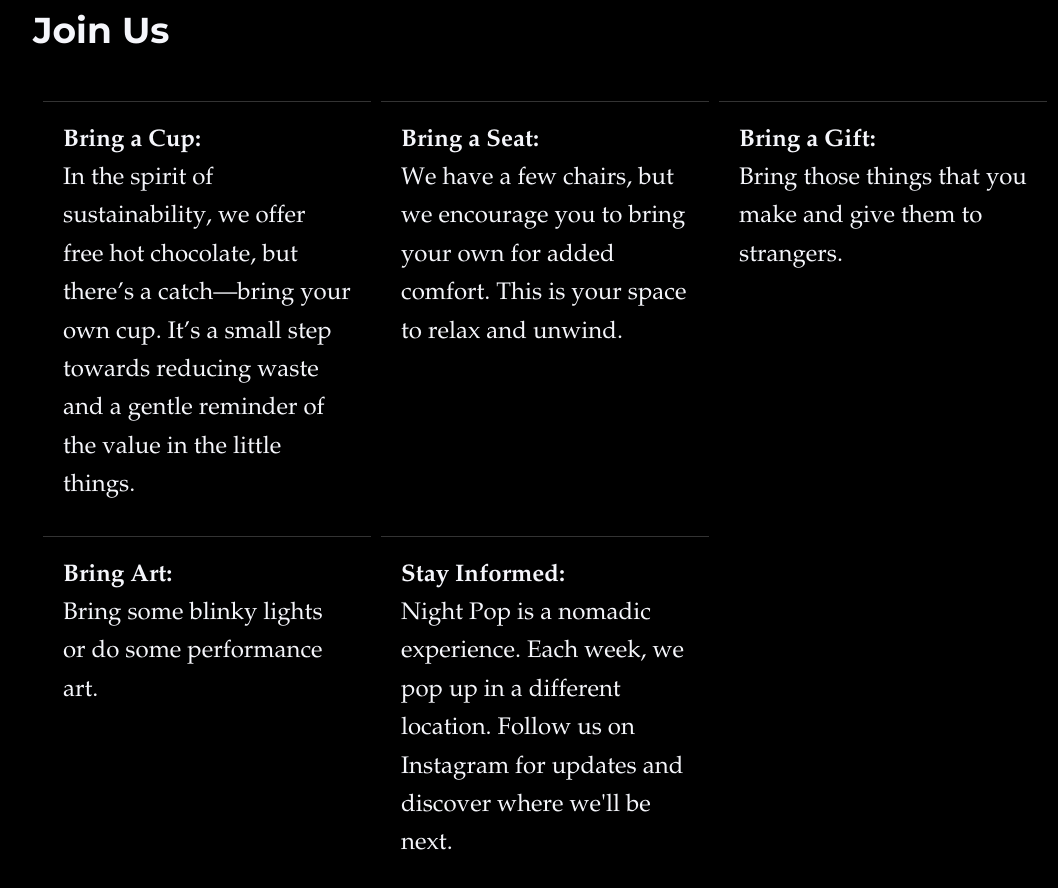
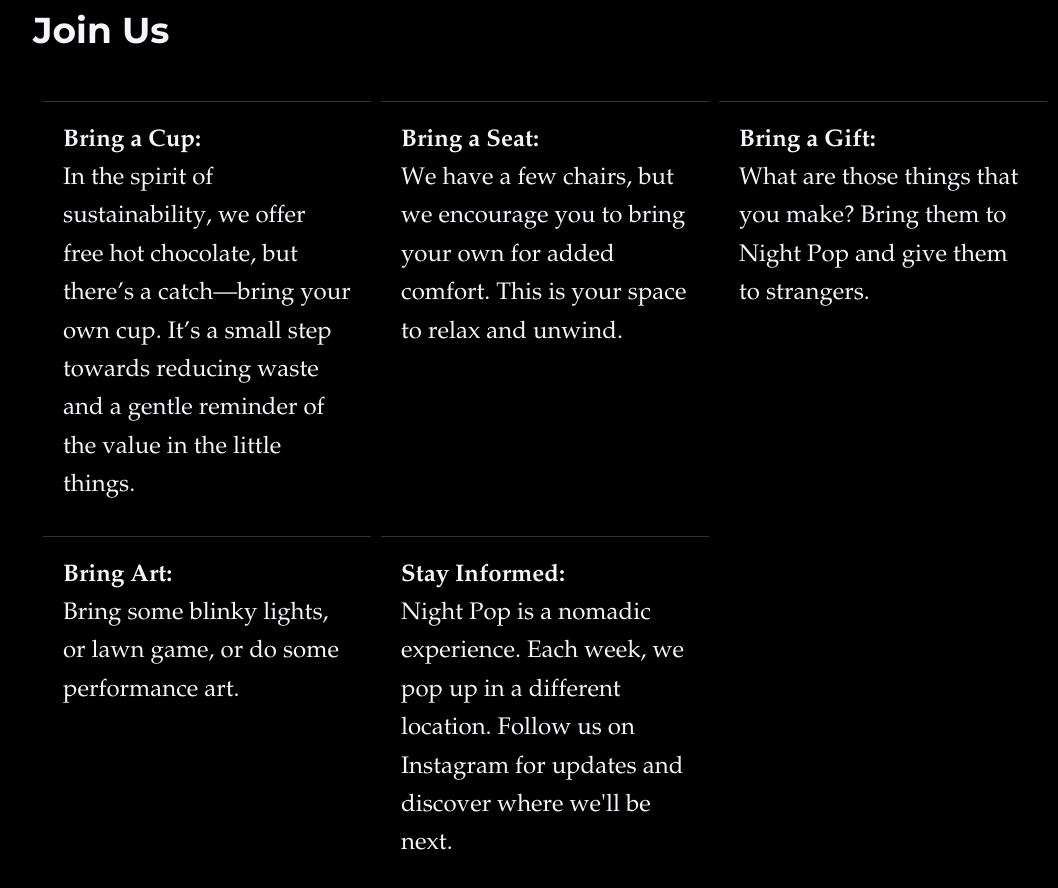
Before and after one commit to gardner/nightpop, a website: page index.html in a window 1280 px wide. Shown: the part 3031-3919 px from the top of the page, without its empty margins (31-1089 px from the left). Drawn offline with Linux system fonts and the light colour scheme; a web font is replaced by a local one.

Commit message:
Update copy

```diff
--- a/index.html
+++ b/index.html
@@ -342,11 +342,11 @@
       </div>
       <div class="grid-item">
         <b>Bring a Gift:</b>
-        <p>Bring those things that you make and give them to strangers.</p>
+        <p>What are those things that you make? Bring them to Night Pop and give them to strangers.</p>
       </div>
       <div class="grid-item">
         <b>Bring Art:</b>
-        <p>Bring some blinky lights or do some performance art.</p>
+        <p>Bring some blinky lights, or lawn game, or do some performance art.</p>
       </div>
       <!-- <div class="grid-item">
         <b>Music, Unplugged:</b>
```
